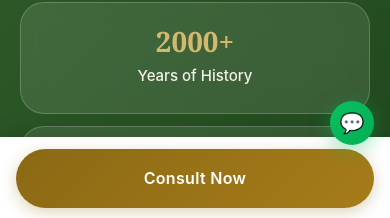
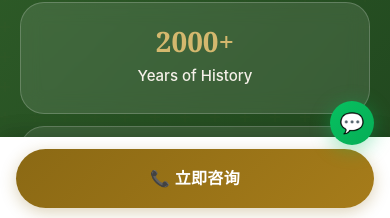
Before and after one commit to meim75093-hash/fangji-website, a plain HTML site: page index.html in a window 390 px wide. Shown: the part 624-842 px from the top of the page. Drawn offline with Linux system fonts and the light colour scheme.

```diff
--- a/index.html
+++ b/index.html
@@ -325,6 +325,11 @@
     <a href="contact.html" class="btn btn-primary" data-zh="立即咨询" data-en="Consult Now">Consult Now</a>
   </div>
 
+  <!-- Mobile Fixed Bottom Bar -->
+  <div class="mobile-consult-btn">
+    <a href="contact.html" class="btn btn-primary">📞 立即咨询</a>
+  </div>
+
   <script src="js/main.js"></script>
   <script src="js/lang-switch.js"></script>
 </body>
```
